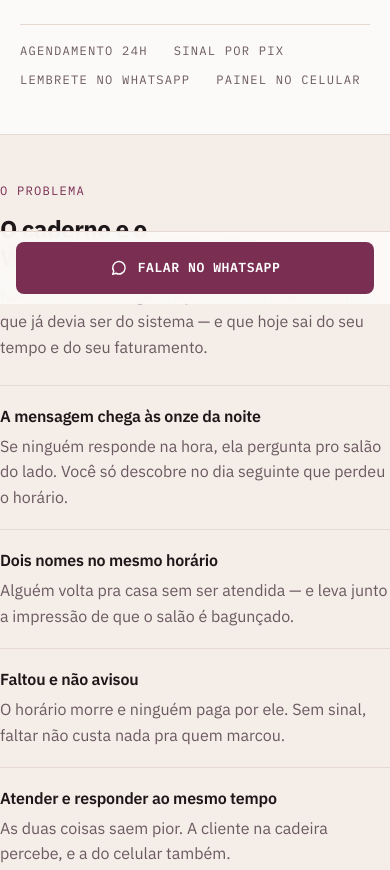
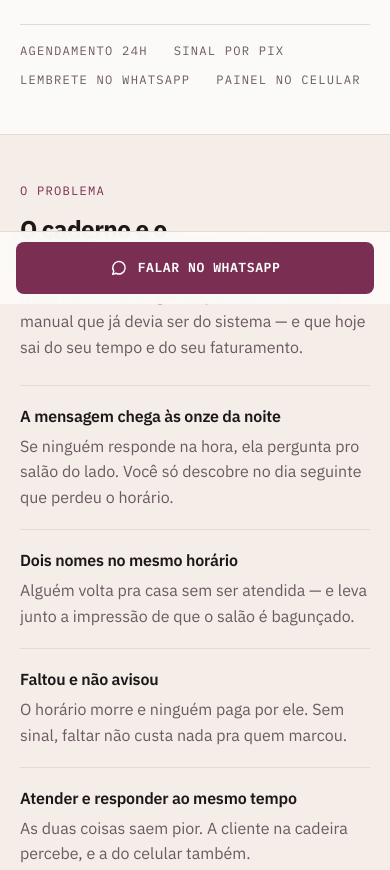
Before and after one commit to jordansouzadev/sistemas-sob-medida, a plain HTML site: page salao-claro.html in a window 390 px wide. Shown: the part 540-1410 px from the top of the page. Drawn offline with Linux system fonts and the light colour scheme.

Commit message:
Corrige padding lateral zerado no celular (colisão de cascata)
As duas páginas usam <div class="sec wrap sec-grid">, com .wrap e .sec
no mesmo elemento. O .wrap define `padding: 0 26px` e o .sec, mais
abaixo na folha, definia `padding: 84px 0` — mesma especificidade, então
a regra de baixo vencia e zerava o padding lateral.

No desktop não aparecia: o max-width centraliza o .wrap e sobra espaço
dos lados. No celular o .wrap ocupa a largura toda, então o texto
encostava na borda da tela — e em aparelho com tela curva isso lê como
palavra cortada, que foi o que o usuário viu.

Troca o atalho por padding-top/padding-bottom nas duas páginas, pra
mexer só no eixo vertical. Conferido com padding computado a 360 e
412px: padLeft/padRight = 20px e o primeiro texto sai de x=0 para x=20.

Co-Authored-By: Claude Opus 5 <noreply@anthropic.com>

```diff
--- a/salao-claro.html
+++ b/salao-claro.html
@@ -120,7 +120,7 @@
   /* ---- seções ---- */
   section { border-top: 1px solid var(--rule); }
   .band { background: var(--paper-alt); }
-  .sec { padding: 78px 0; }
+  .sec { padding-top: 78px; padding-bottom: 78px; }
   .sec-grid { display: grid; grid-template-columns: 200px minmax(0, 1fr); gap: 52px; align-items: start; }
   @media (max-width: 900px) { .sec-grid { grid-template-columns: 1fr; gap: 22px; } }
   .sec-label { color: var(--accent); padding-top: 9px; }
@@ -236,7 +236,7 @@
 
     body { font-size: 16px; }
 
-    .sec { padding: 46px 0; }
+    .sec { padding-top: 46px; padding-bottom: 46px; }
     .hero { padding: 40px 0 44px; }
     .close { padding: 52px 0; }
     .sec-grid { gap: 16px; }
```
Also changed, not shown: salao.html (+2 -2 lines).
